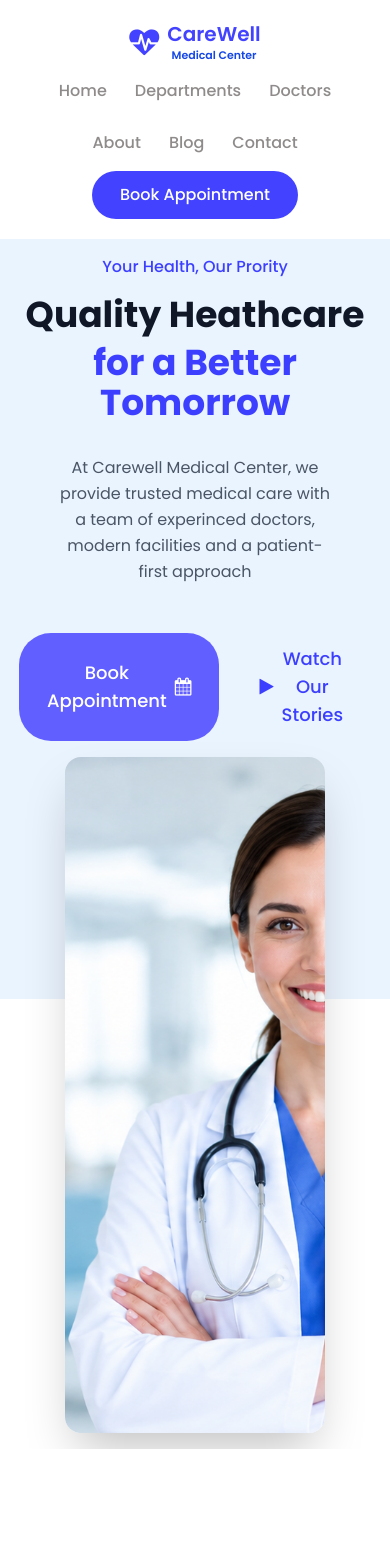
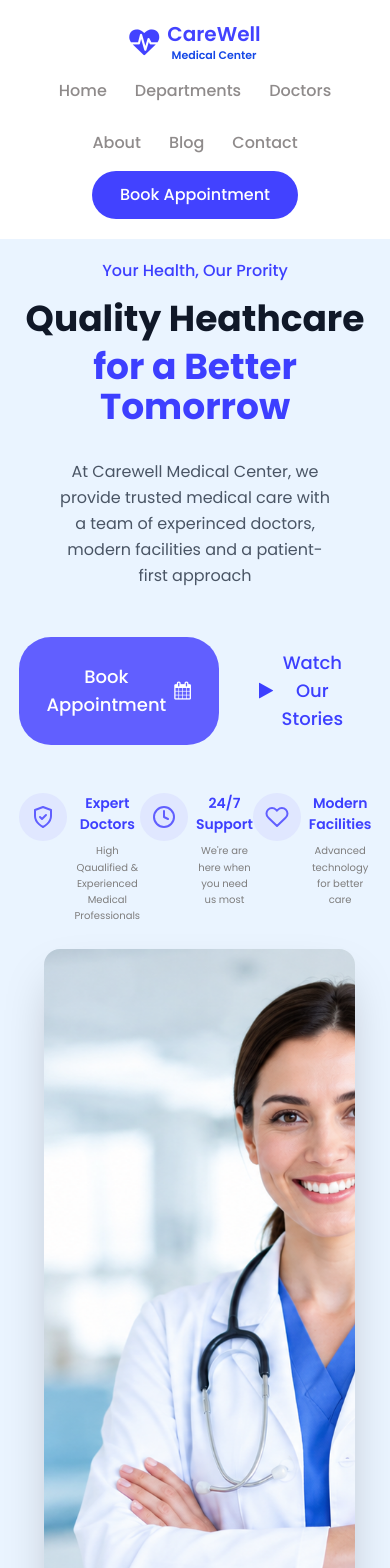
Before and after one commit to maazhashmi996-pixel/Clinic-Website, a React (Vite) app: page / in a window 390 px wide. Shown: the top 1568 px of the page. Before the commit the page ends 1449 px from the top, so only its background shows below. Built offline with nearby package versions, Linux system fonts and the light colour scheme.

Commit message:
Completed the hero section and will work on some small of breakpoints after i done with page

```diff
--- a/components/HomeHero.jsx
+++ b/components/HomeHero.jsx
@@ -3,27 +3,84 @@ import React from 'react'
 function HomeHero() {
     return (
         <>
-            <section class="text-gray-600 body-font font-[poppins] bg-[#EAF4FF] h-[90vh] marginPadding">
-                <div class="container mx-auto w-[90%] flex py-4 px-5 md:flex-row flex-col items-center">
-                    <div class="lg:w-1/2 md:w-1/2 flex flex-col md:items-start md:text-left gap-4 md:mb-0 items-center text-center">
+            <section className="text-gray-600 body-font font-[poppins]  bg-[#EAF4FF] min-h-screen h-auto marginPadding">
+                <div className="container mx-auto w-[90%] flex py-5 px-5 md:flex-row flex-col items-center">
+                    <div className="lg:w-1/2 md:w-1/2 flex flex-col md:items-start md:text-left gap-4 md:mb-0 items-center text-center">
                         <p className='font-medium text-[#0000ffbd]'>Your Health, Our Prority</p>
-                        <h1 class="title-font sm:text-4xl text-4xl mb-4 font-bold text-gray-900 flex flex-col gap-2">Quality Heathcare
+                        <h1 className="title-font sm:text-4xl text-4xl mb-4 font-bold text-gray-900 flex flex-col gap-2">Quality Heathcare
                             <span className='text-[#0000ffbd]'>for a Better Tomorrow</span>
                         </h1>
-                        <p class="mb-8 leading-relaxed w-[80%]">At Carewell Medical Center, we provide trusted medical care with a team of experinced doctors, modern facilities and a patient-first approach</p>
-                        <div class="flex justify-center gap-3">
-                            <button class="flex gap-2 justify-center items-center font-medium text-white bg-indigo-500 border-0 py-3 px-7 focus:outline-none hover:bg-black rounded-4xl text-lg hover:cursor-pointer">Book Appointment <i className='fa fa-calendar'></i></button>
-                            <button class="flex gap-2 justify-center items-center font-medium text-[#0000ffbd] bg-transparent border-0 py-3 px-7 focus:outline-none hover:text-black rounded-4xl text-lg hover:cursor-pointer"><i className='fa fa-play'></i> Watch Our Stories</button>
+                        <p className="mb-8 leading-relaxed w-[80%]">At Carewell Medical Center, we provide trusted medical care with a team of experinced doctors, modern facilities and a patient-first approach</p>
+                        <div className="flex justify-center gap-3">
+                            <button className="flex gap-2 justify-center items-center font-medium text-white bg-indigo-500 border-0 py-3 px-7 focus:outline-none hover:bg-black rounded-4xl text-lg hover:cursor-pointer">Book Appointment <i className='fa fa-calendar'></i></button>
+                            <button className="flex gap-2 justify-center items-center font-medium text-[#0000ffbd] bg-transparent border-0 py-3 px-7 focus:outline-none hover:text-black rounded-4xl text-lg hover:cursor-pointer"><i className='fa fa-play'></i> Watch Our Stories</button>
                         </div>
-                        <div>
-                            {/* <div>
-                                <i className='fa fa-shield'></i>
-                            </div> */}
+                        <div className='flex'>
+                            <div className="md:w-5/6 flex mt-8 ">
+                                <div className="w-12 h-12 inline-flex items-center justify-center rounded-full bg-indigo-100 text-indigo-500 mb-4 shrink-0">
+                                    <svg
+                                        fill="none"
+                                        stroke="currentColor"
+                                        strokeLinecap="round"
+                                        strokeLinejoin="round"
+                                        strokeWidth="2"
+                                        className="w-6 h-6"
+                                        viewBox="0 0 24 24"
+                                    >
+                                        <path d="M12 22s8-4 8-11V5l-8-3-8 3v6c0 7 8 11 8 11z"></path>
+                                        <path d="m9 12 2 2 4-4"></path>
+                                    </svg>
+                                </div>
+                                <div className="grow pl-2 text-[#0000ffbd]">
+                                    <h2 className=" text-[14px] title-font font-semibold mb-2">Expert Doctors</h2>
+                                    <p className=" text-[#7e7d7d] leading-relaxed text-[10px]">High Qaualified & Experienced Medical Professionals</p>
+                                </div>
+                            </div>
+                            <div className="md:w-5/6 flex mt-8 ">
+                                <div className="w-12 h-12 inline-flex items-center justify-center rounded-full bg-indigo-100 text-indigo-500 mb-4 shrink-0">
+                                    <svg
+                                        fill="none"
+                                        stroke="currentColor"
+                                        strokeLinecap="round"
+                                        strokeLinejoin="round"
+                                        strokeWidth="2"
+                                        className="w-6 h-6"
+                                        viewBox="0 0 24 24"
+                                    >
+                                        <circle cx="12" cy="12" r="10"></circle>
+                                        <path d="M12 6v6l4 2"></path>
+                                    </svg>
+                                </div>
+                                <div className="grow pl-2 text-[#0000ffbd]">
+                                    <h2 className=" text-[14px] title-font font-semibold mb-2">24/7 Support</h2>
+                                    <p className=" text-[#7e7d7d] leading-relaxed text-[10px]">We're are here when you need us most</p>
+                                </div>
+                            </div>
+                            <div className="md:w-5/6 flex mt-8 ">
+                                <div className="w-12 h-12 inline-flex items-center justify-center rounded-full bg-indigo-100 text-indigo-500 mb-4 shrink-0">
+                                    <svg
+                                        fill="none"
+                                        stroke="currentColor"
+                                        strokeLinecap="round"
+                                        strokeLinejoin="round"
+                                        strokeWidth="2"
+                                        className="w-6 h-6"
+                                        viewBox="0 0 24 24"
+                                    >
+                                        <path d="M20.8 4.6a5.5 5.5 0 0 0-7.8 0L12 5.7l-1.1-1.1a5.5 5.5 0 0 0-7.8 7.8l1.1 1.1L12 21l7.8-7.5 1.1-1.1a5.5 5.5 0 0 0-.1-7.8z"></path>
+                                    </svg>
+                                </div>
+                                <div className="grow pl-2 text-[#0000ffbd]">
+                                    <h2 className=" text-[14px] title-font font-semibold mb-2">Modern Facilities</h2>
+                                    <p className=" text-[#7e7d7d] leading-relaxed text-[10px]">Advanced technology for better care</p>
+                                </div>
+                            </div>
                         </div>
                     </div>
-                    <div className="lg:w-1/2 md:w-1/2 w-5/6 h-[80vh] bg-[url('/heroImage.png')] bg-no-repeat bg-cover bg-center rounded-2xl shadow-2xl">
+                    <div className="lg:w-[45%] md:w-1/2 w-full h-[80vh] bg-[url('/heroImage.png')] bg-no-repeat bg-cover bg-center rounded-2xl shadow-2xl mt-6 ml-2">
                     </div>
                 </div>
+
             </section >
         </>
     )
```
